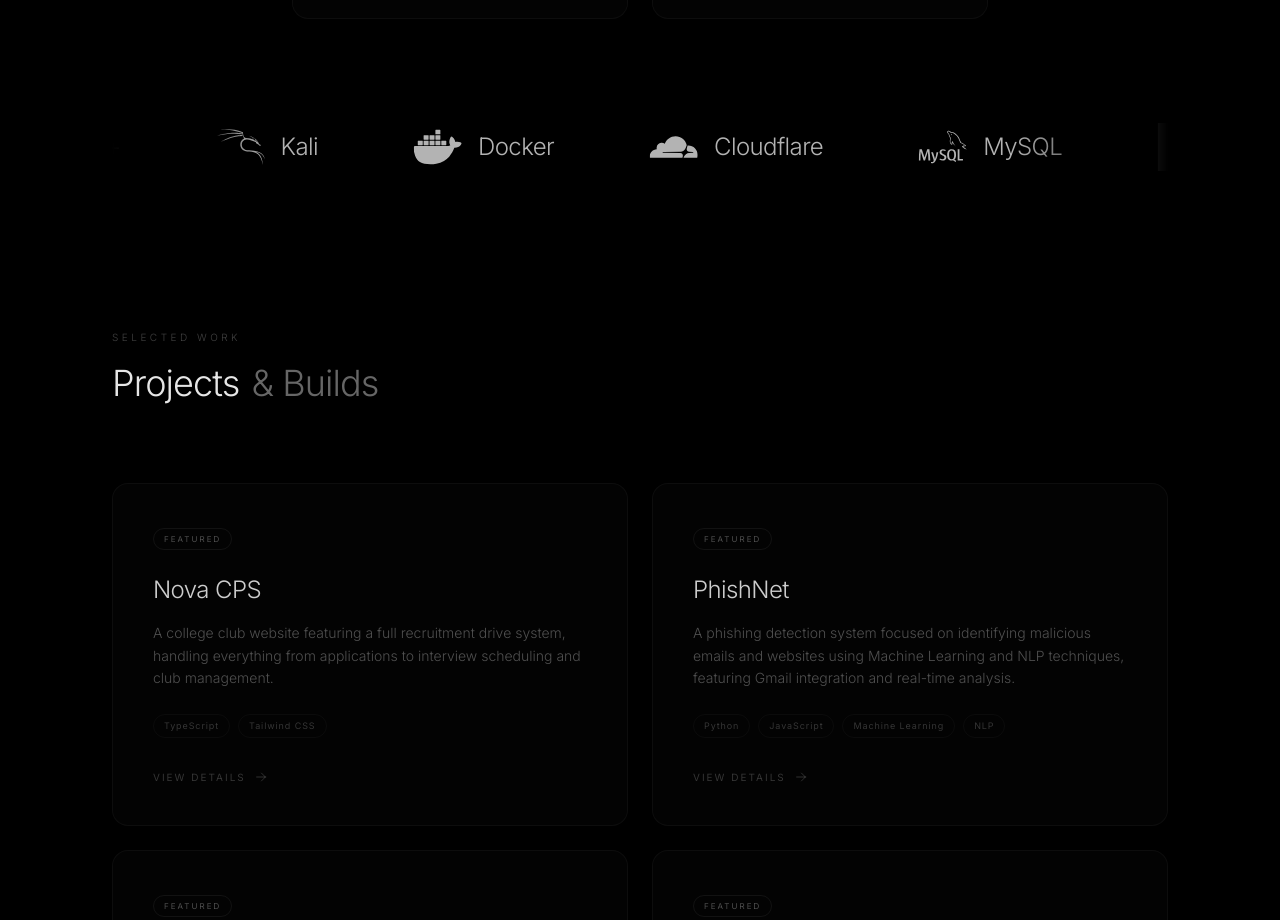
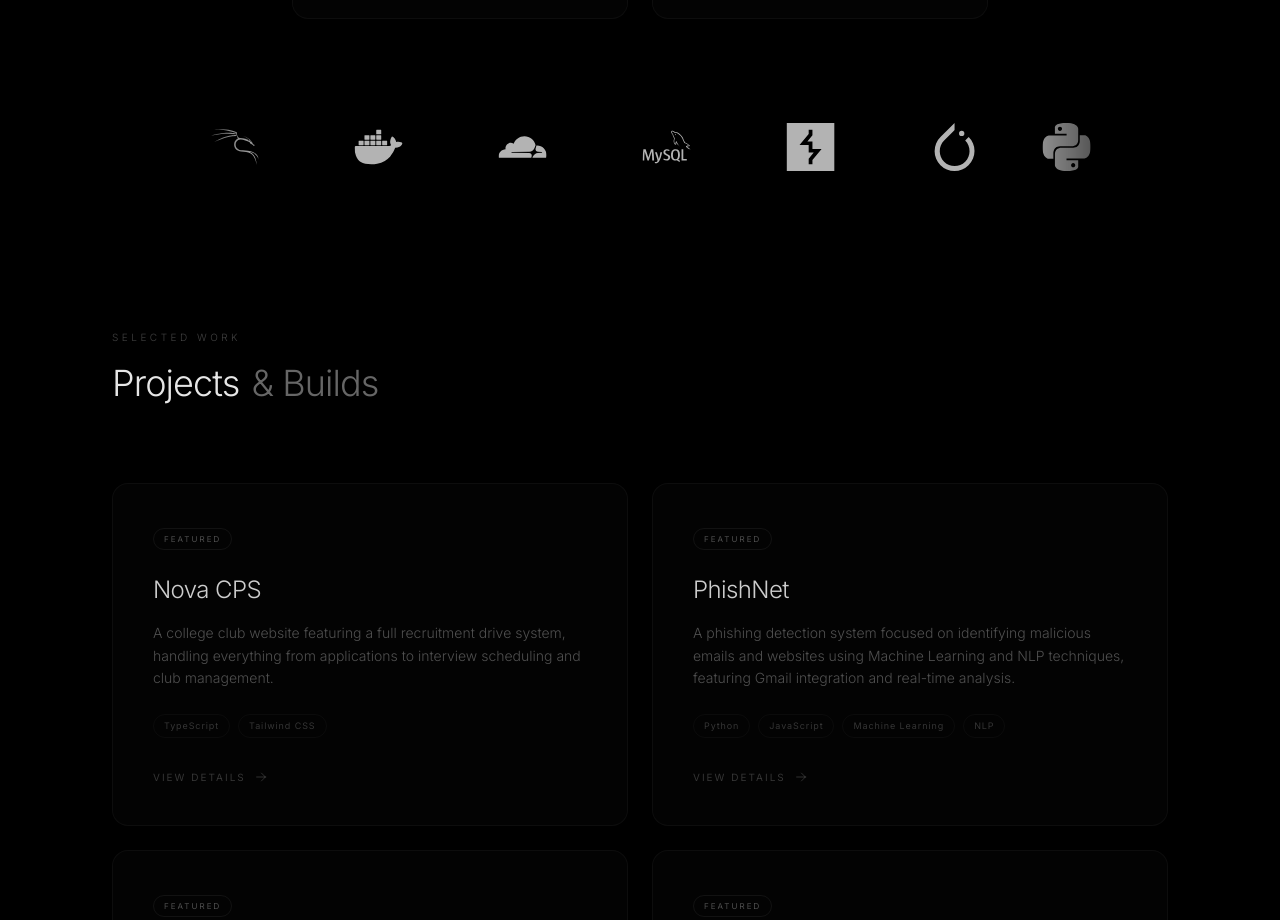
Before and after one commit to SibhiSS/sibhi.com, a Next.js app: page / in a window 1280 px wide. Shown: the part 2280-3200 px from the top of the page. Built offline with nearby package versions, Linux system fonts and the light colour scheme.

Commit message:
Remove wording from logo marquee

```diff
--- a/src/components/LogoMarquee.tsx
+++ b/src/components/LogoMarquee.tsx
@@ -48,20 +48,15 @@ export default function LogoMarquee() {
               {logos.map((logo, index) => (
                 <div
                   key={`${logo.name}-${index}`}
-                  className="flex items-center gap-3 md:gap-4 opacity-70 hover:opacity-100 transition-all duration-500"
-                >
-                  <logo.Icon
-                    className="text-white shrink-0"
+                  className="flex items-center justify-center opacity-70 hover:opacity-100 transition-all duration-500"
                   style={{
                     width: "var(--logo-size)",
                     height: "var(--logo-size)",
                     // @ts-ignore
                     "--logo-size": "clamp(36px, 6vw, 48px)",
                   }}
-                  />
-                  <span className="text-xl md:text-2xl font-light tracking-tight text-white whitespace-nowrap">
-                    {logo.name}
-                  </span>
+                >
+                  <logo.Icon className="w-full h-full text-white" />
                 </div>
               ))}
             </motion.div>
@@ -79,20 +74,15 @@ export default function LogoMarquee() {
               {logos.map((logo, index) => (
                 <div
                   key={`${logo.name}-dup-${index}`}
-                  className="flex items-center gap-3 md:gap-4 opacity-70 hover:opacity-100 transition-all duration-500"
-                >
-                  <logo.Icon
-                    className="text-white shrink-0"
+                  className="flex items-center justify-center opacity-70 hover:opacity-100 transition-all duration-500"
                   style={{
                     width: "var(--logo-size)",
                     height: "var(--logo-size)",
                     // @ts-ignore
                     "--logo-size": "clamp(36px, 6vw, 48px)",
                   }}
-                  />
-                  <span className="text-xl md:text-2xl font-light tracking-tight text-white whitespace-nowrap">
-                    {logo.name}
-                  </span>
+                >
+                  <logo.Icon className="w-full h-full text-white" />
                 </div>
               ))}
             </motion.div>
```
Lines whose indentation alone changed are shown as unchanged.
